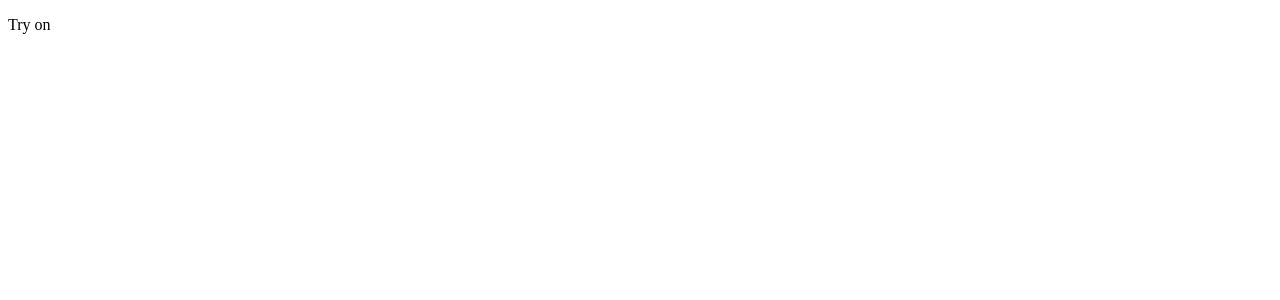
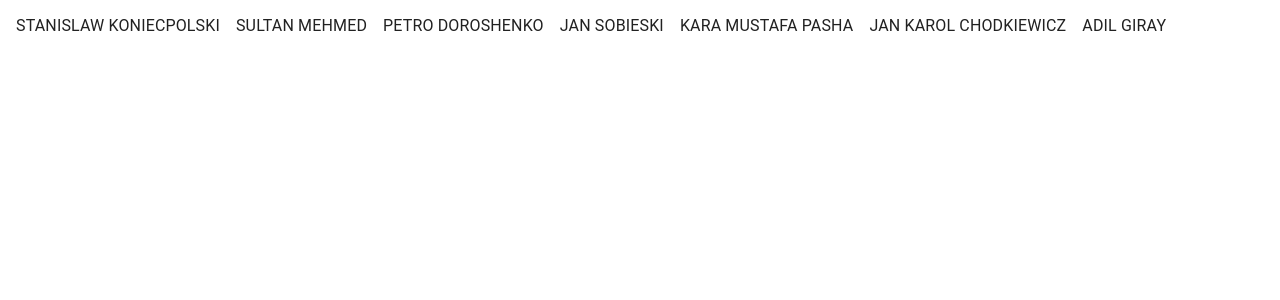
Before and after one commit to qlepa/foosball-app, a React (Create React App) app: page / in a window 1280 px wide. Shown: the top 300 px of the page. Built offline with nearby package versions, Linux system fonts and the light colour scheme.

Commit message:
Add removePlayer from list action and bit store cleanup. Render players list WIP

```diff
--- a/src/components/App.tsx
+++ b/src/components/App.tsx
@@ -1,41 +1,63 @@
-import React, { useEffect } from 'react';
+import { Button, Typography } from '@material-ui/core';
+import React, { useEffect, useState } from 'react';
 import { connect } from 'react-redux';
-import { IPlayer, ITeam, loadPlayers } from '../store/actions';
+import { IPlayer, ITeam, loadAvailablePlayers, removePlayer } from '../store/actions';
 import { IStoreState } from '../store/reducers';
+import { PlayersList } from './PlayersList';
 
 interface IProps {
-  players: IPlayer[];
+  availablePlayers: IPlayer[];
   teams: ITeam[];
-  loadPlayers: any;
+  loadAvailablePlayers: Function;
+  removePlayer: typeof removePlayer;
 }
 
 function _App(props: IProps) {
   const {
-    players,
+    availablePlayers,
     teams,
-    loadPlayers
+    loadAvailablePlayers,
+    removePlayer,
    } = props;
 
+  //  const [aplayers, setPlayers] = useState<IPlayer[]>()
+
   useEffect(() => {
-    loadPlayers()
-  }, [players, teams])
-  console.log(players)
+    loadAvailablePlayers()
+  }, [loadAvailablePlayers])
+
+  // useEffect(() => {
+  //   setPlayers(availablePlayers)
+  // }, [availablePlayers])
+
+  const removePlayerFromAvailable = (email: string): void => {
+    console.log('DONNNNNNE', email)
+    removePlayer(email)
+  }
+  function renderAvailablePlayers(): JSX.Element[] {
+    return availablePlayers.map((player) => {
+      return <Button onClick={() => removePlayerFromAvailable(player.email)}><Typography>{player.name}</Typography></Button>
+    })
+  }
+  console.log(availablePlayers)
   return (
     <div>
       <header>
-        <p>
-          Try on
-        </p>
+        {/* <PlayersList players={availablePlayers} removePlayerFromAvailable={removePlayerFromAvailable} /> */}
+        {renderAvailablePlayers()}
+        {/* {aplayers ? aplayers.map((player) => {
+          return <Button onClick={() => removePlayerFromAvailable(player.email)}><Typography>{player.name}</Typography></Button>
+        }) : <p>Loading</p>} */}
       </header>
     </div>
   );
 }
 
-const mapStateToProps = ({ players, teams }: IStoreState): { players: IPlayer[], teams: ITeam[] } => {
-  return { players, teams };
+const mapStateToProps = ({ availablePlayers, teams }: IStoreState): { availablePlayers: IPlayer[], teams: ITeam[] } => {
+  return { availablePlayers, teams };
 };
 
 export const App = connect(
   mapStateToProps,
-  { loadPlayers }
+  { loadAvailablePlayers, removePlayer }
 )(_App);
--- /dev/null
+++ b/src/components/PlayersList.tsx
@@ -0,0 +1,19 @@
+import { Button, Typography } from "@material-ui/core";
+import React, { useEffect, useState, FunctionComponent } from "react";
+import { IPlayer } from "../store/actions";
+
+interface IProps {
+    players: IPlayer[];
+    removePlayerFromAvailable: any;
+}
+
+export function PlayersList(props: IProps) {
+    const [aplayers, setPlayers] = useState<IPlayer[]>()
+    console.log(props)
+
+    useEffect(() => {
+        setPlayers(props.players)
+    }, [props.players])
+
+    return <>{aplayers ? aplayers.map((player) => <Button onClick={() => props.removePlayerFromAvailable(player.email)}><Typography>{player.name}</Typography></Button>) : <p>Loading</p>}</>
+}
--- a/src/index.tsx
+++ b/src/index.tsx
@@ -19,4 +19,4 @@ ReactDOM.render(
 // If you want to start measuring performance in your app, pass a function
 // to log results (for example: reportWebVitals(console.log))
 // or send to an analytics endpoint. Learn more: https://bit.ly/CRA-vitals
-reportWebVitals(console.log);
+// reportWebVitals(console.log);
--- /dev/null
+++ b/src/store/actions/availablePlayers.ts
@@ -0,0 +1,39 @@
+import { Dispatch } from 'redux';
+import availablePlayersData from '../../data/players.json';
+import { ActionTypes } from './types';
+
+export interface IPlayer {
+    name: string;
+    level: string;
+    victories: string;
+    goalsScored: string;
+    gamesPlayed: string;
+    email: string;
+    photo: string;
+}
+
+export interface ILoadAvailablePlayersAction {
+    type: ActionTypes.loadAvailablePlayers;
+    payload: IPlayer[];
+}
+
+export interface IRemovePlayerAction {
+    type: ActionTypes.removePlayer;
+    payload: string;
+}
+
+export const loadAvailablePlayers = () => {
+    return (dispatch: Dispatch) => {
+        dispatch<ILoadAvailablePlayersAction>({
+            type: ActionTypes.loadAvailablePlayers,
+            payload: availablePlayersData.players
+        });
+    };
+};
+
+export const removePlayer = (email: string): IRemovePlayerAction => {
+    return {
+        type: ActionTypes.removePlayer,
+        payload: email
+    };
+};
--- a/src/store/actions/index.ts
+++ b/src/store/actions/index.ts
@@ -1,3 +1,3 @@
-export * from './players';
+export * from './availablePlayers';
 export * from './teams';
 export * from './types';
--- a/src/store/actions/players.ts
+++ /dev/null
@@ -1,27 +0,0 @@
-import { Dispatch } from 'redux';
-import playersData from '../../data/players.json';
-import { ActionTypes } from './types';
-
-export interface IPlayer {
-    name: string;
-    level: string;
-    victories: string;
-    goalsScored: string;
-    gamesPlayed: string;
-    email: string;
-    photo: string;
-}
-
-export interface ILoadPlayersAction {
-    type: ActionTypes.loadPlayers,
-    payload: IPlayer[]
-}
-
-export const loadPlayers = () => {
-    return (dispatch: Dispatch) => {
-        dispatch<ILoadPlayersAction>({
-            type: ActionTypes.loadPlayers,
-            payload: playersData.players
-        });
-    };
-};
--- a/src/store/actions/teams.ts
+++ b/src/store/actions/teams.ts
@@ -1,5 +1,5 @@
 import { Dispatch } from 'redux';
-import { IPlayer } from './players';
+import { IPlayer } from './availablePlayers';
 import { ActionTypes } from './types';
 
 export interface ITeam {
--- /dev/null
+++ b/src/store/reducers/availablePlayers.ts
@@ -0,0 +1,15 @@
+import { IPlayer, Action, ActionTypes } from '../actions';
+
+export const availablePlayersReducer = (
+    state: IPlayer[] = [],
+    action: Action
+    ) => {
+    switch (action.type) {
+        case ActionTypes.loadAvailablePlayers:
+            return action.payload;
+        case ActionTypes.removePlayer:
+            return state.filter((player: IPlayer) => player.email !== action.payload);
+        default:
+            return state;
+    }
+};
--- a/src/store/reducers/index.ts
+++ b/src/store/reducers/index.ts
@@ -1,14 +1,14 @@
 import { combineReducers } from 'redux';
 import { IPlayer, ITeam } from '../actions';
-import { playersReducer } from './players';
+import { availablePlayersReducer } from './availablePlayers';
 import { teamsReducer } from './teams';
 
 export interface IStoreState {
-    players: IPlayer[];
+    availablePlayers: IPlayer[];
     teams: ITeam[];
 }
 
 export const reducers = combineReducers<IStoreState>({
-    players: playersReducer,
+    availablePlayers: availablePlayersReducer,
     teams: teamsReducer,
 });
--- a/src/store/reducers/players.ts
+++ /dev/null
@@ -1,11 +0,0 @@
-import { IPlayer, ILoadPlayersAction } from '../actions';
-import { ActionTypes } from '../actions';
-
-export const playersReducer = (state: IPlayer[] = [], action: ILoadPlayersAction) => {
-    switch (action.type) {
-        case ActionTypes.loadPlayers:
-            return action.payload;
-        default:
-            return state;
-    }
-};
--- a/src/store/reducers/teams.ts
+++ b/src/store/reducers/teams.ts
@@ -1,5 +1,4 @@
-import { IAddPlayerToTeamAction, ITeam } from '../actions';
-import { ActionTypes } from '../actions';
+import { IAddPlayerToTeamAction, ITeam, ActionTypes } from '../actions';
 
 export const teamsReducer = (state: ITeam[] = [], action: IAddPlayerToTeamAction) => {
     switch (action.type) {
```
Also changed, not shown: src/store/actions/types.ts (+7 -1 lines).
